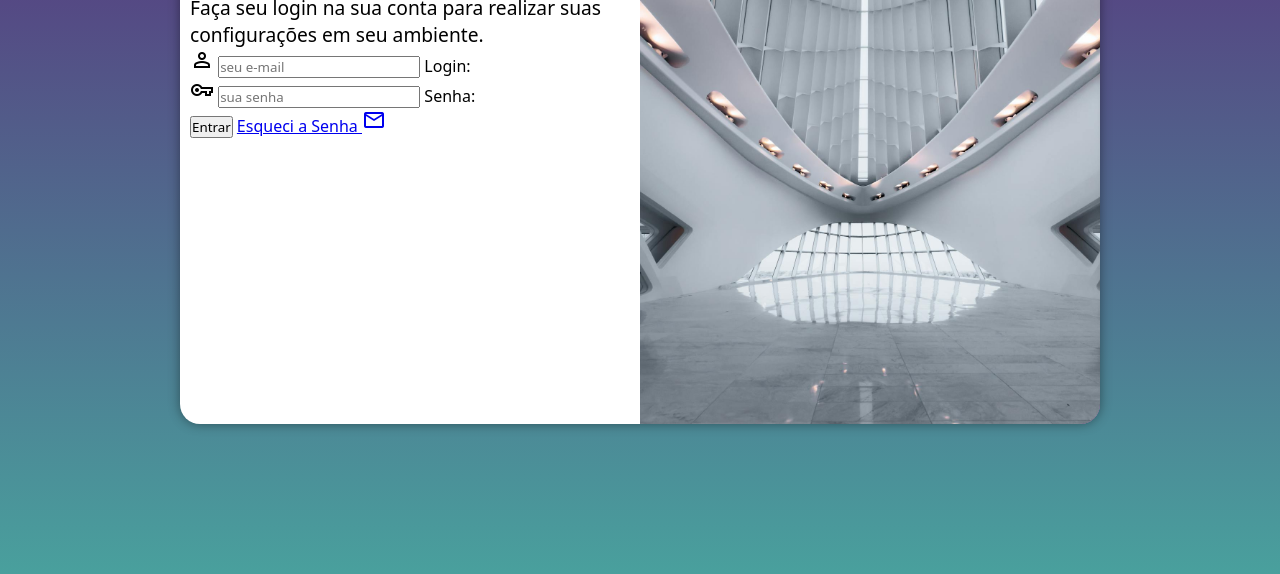
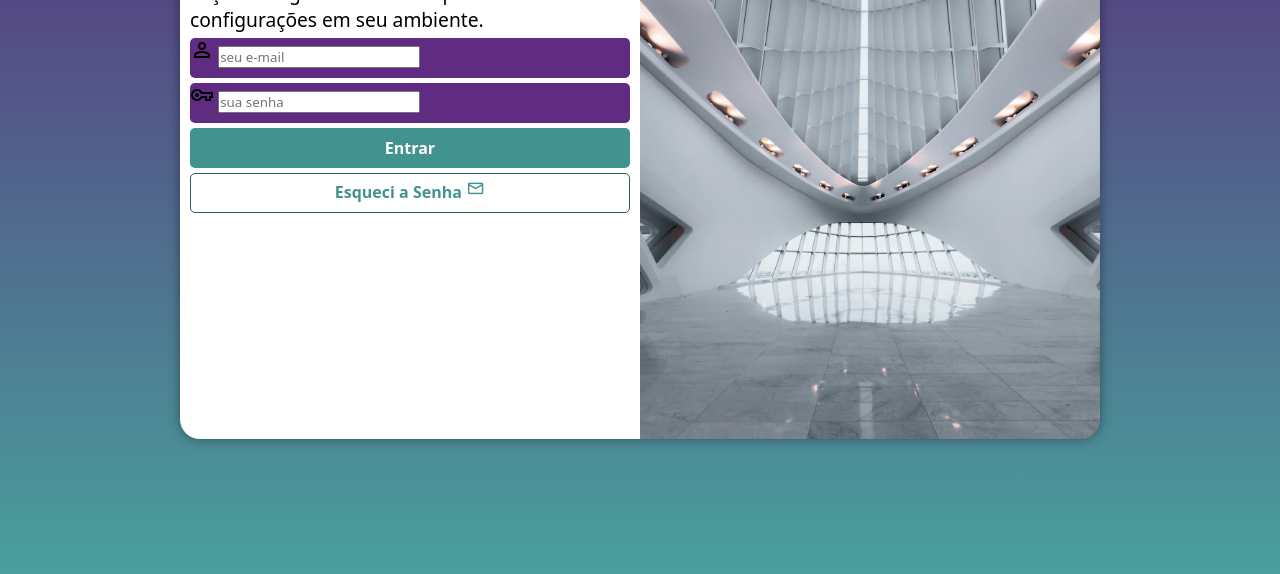
Before and after one commit to josegabrieldev/projeto-login, a plain HTML site: page index.html in a window 1280 px wide. Shown: the part 226-800 px from the top of the page. Drawn offline with nearby package versions, Linux system fonts and the light colour scheme.

Commit message:
Estilo do formulário

```diff
--- a/estilos/style.css
+++ b/estilos/style.css
@@ -34,7 +34,7 @@ section#login {
 
     background-color: white;
     width: 250px;
-    height: 500px;
+    height: 530px;
     border-radius: 20px;
     box-shadow: 0px 0px 12px rgba(0, 0, 0, 0.411);
 
@@ -58,3 +58,57 @@ div#formulario > h1 {
     text-align: center;
     margin-bottom: 10px;
 }
+
+form > div.campo {
+        display: block;
+        width: 100%;
+        height: 40px;
+        background-color: #5f2c82;
+        margin: 5px 0px;
+        border-radius: 5px;
+}
+
+div.campo > label {
+        display: none;
+}
+
+form > input[type=submit] {
+    display: block;
+    background-color: #42928f;
+    color: white;
+    font-size: 1em;
+    font-weight: bold;
+    width: 100%;
+    height: 40px;
+    border: none;
+    border-radius: 5px;
+    cursor: pointer;
+}
+
+form > input[type=submit]:hover {
+    background-color: #295e5c;
+}
+
+form > a.botao {
+    display: block;
+    width: 100%;
+    height: 40px;
+    background-color: white;
+    color: #42928f;
+    font-size: 1em;
+    font-weight: bold;
+    text-align: center;
+    text-decoration: none;
+    margin-top: 5px;
+    padding: 5px;
+    border: 1px solid #2b5f5d;
+    border-radius: 5px;
+}
+
+form > a.botao:hover {
+    background-color: #5cccc8;
+}
+
+form > a.botao > span {
+    font-size: 1.2em;
+}
--- a/index.html
+++ b/index.html
@@ -33,7 +33,7 @@
                     </div>
 
                     <input type="submit" value="Entrar">
-                    <a href="esqueci.html">
+                    <a href="esqueci.html" class="botao">
                         Esqueci a Senha <span class="material-symbols-outlined">mail</span>
                     </a>
                 </form>
```
